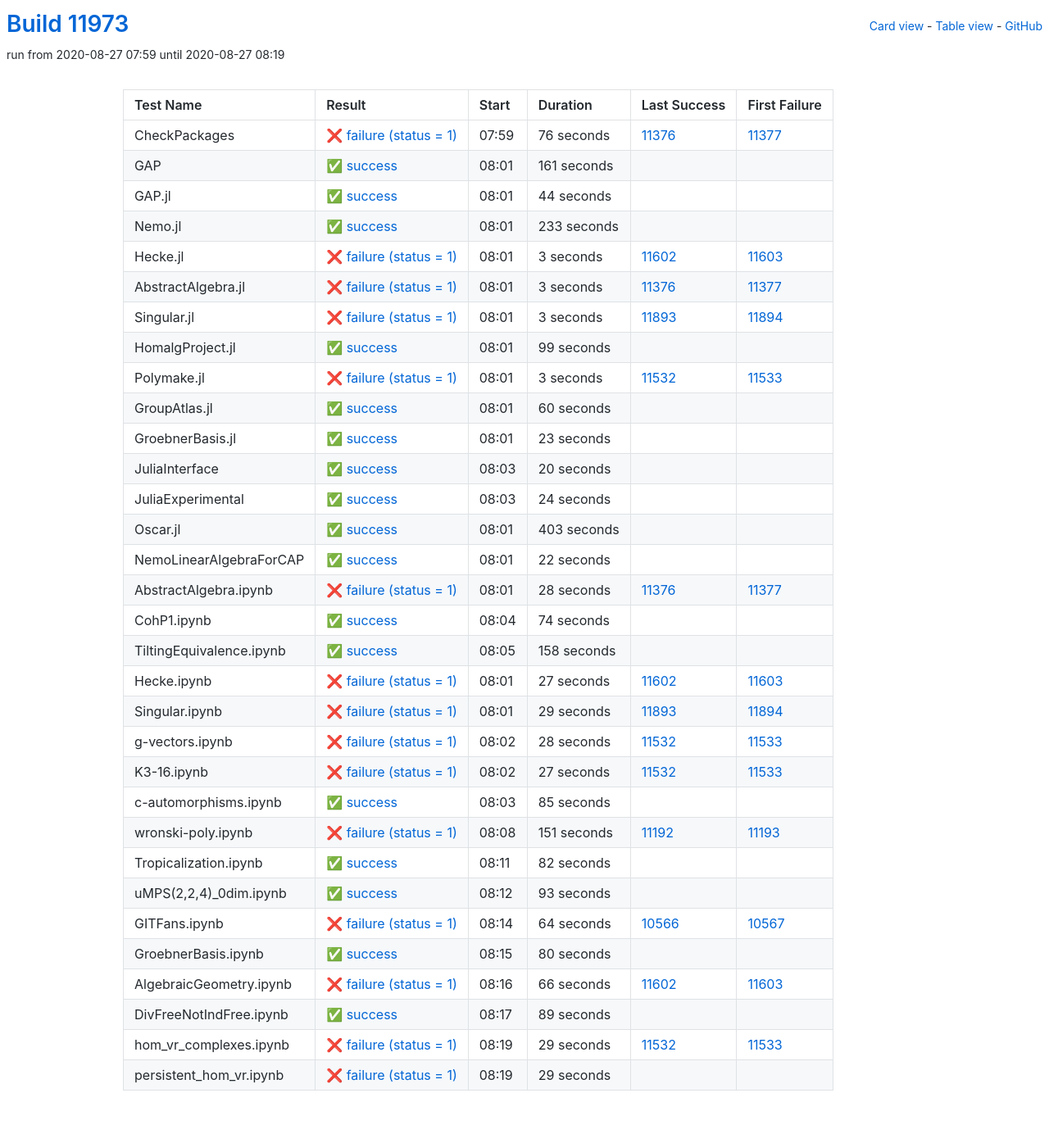
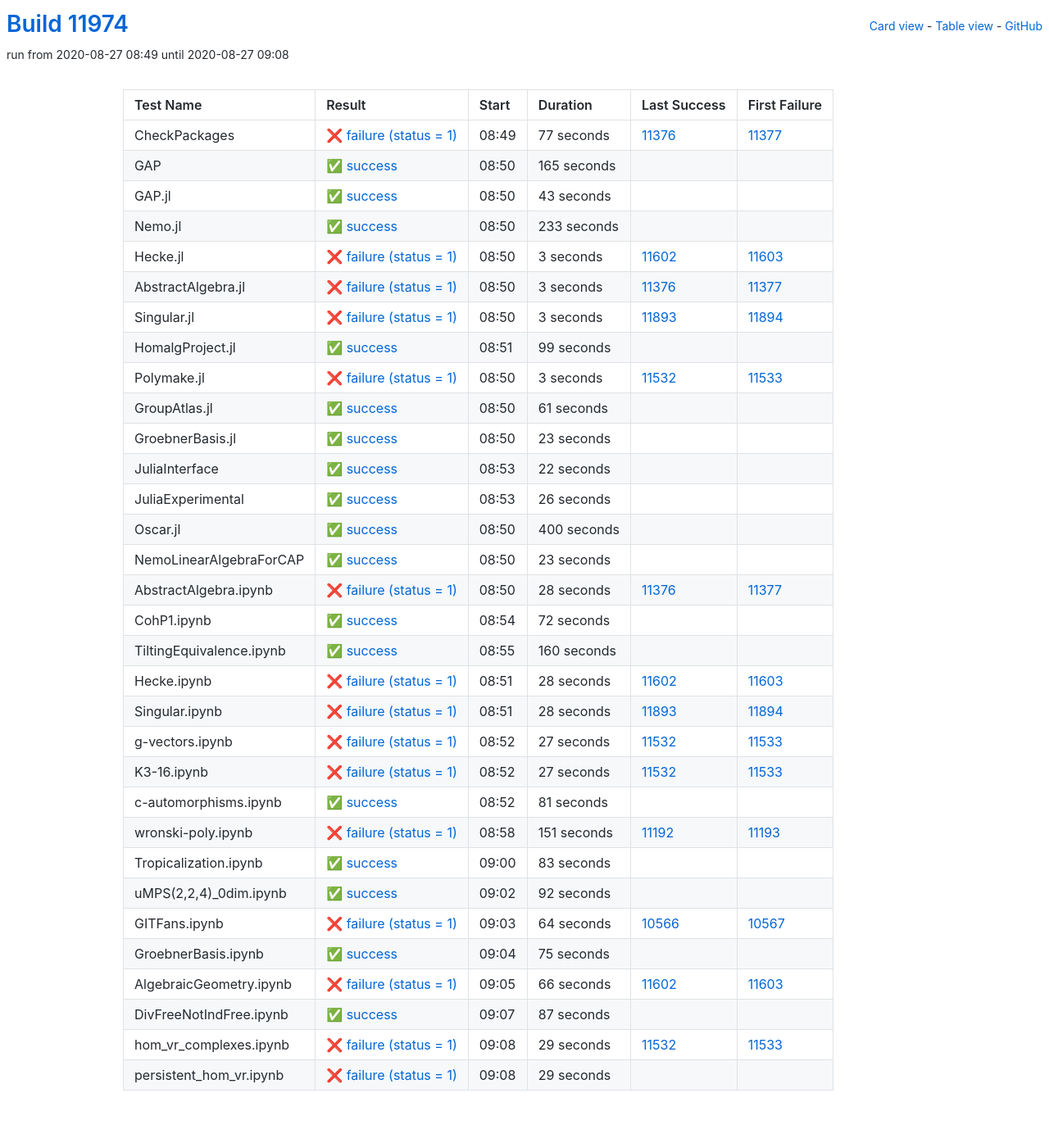
Before and after one commit to oscar-system/oscar-ci-status, a Jekyll site: the page built from table.html, in a window 1280 px wide. Shown: the whole page at 82% size. Built offline with Jekyll 4.4.1, drawn with Linux system fonts in a browser that asks for light colours.

Commit message:
Build #11974

```diff
--- a/_data/ci.yml
+++ b/_data/ci.yml
@@ -1,6 +1,6 @@
 ---
-build: 11973
-build_url: https://oscarci.mathematik.uni-kl.de/job/oscar/11973/
+build: 11974
+build_url: https://oscarci.mathematik.uni-kl.de/job/oscar/11974/
 job: oscar
 organization: oscar-system
 repo: oscar-ci-status
@@ -8,44 +8,44 @@
 tests:
 - name: CheckPackages
   id: checkpackages
-  log: https://oscarci.mathematik.uni-kl.de/job/oscar/11973/artifact/logs/build-11973/CheckPackages.log
-  start: 2020-08-27 07:59
+  log: https://oscarci.mathematik.uni-kl.de/job/oscar/11974/artifact/logs/build-11974/CheckPackages.log
+  start: 2020-08-27 08:49
   success: false
   exitcode: 1
   status: failure
-  duration: 76
+  duration: 77
   last_success: 11376
   last_success_url: https://oscarci.mathematik.uni-kl.de/job/oscar/11376/
   first_failure: 11377
   first_failure_url: https://oscarci.mathematik.uni-kl.de/job/oscar/11377/
 - name: GAP
   id: gap
-  log: https://oscarci.mathematik.uni-kl.de/job/oscar/11973/artifact/logs/build-11973/GAP.log
-  start: 2020-08-27 08:01
+  log: https://oscarci.mathematik.uni-kl.de/job/oscar/11974/artifact/logs/build-11974/GAP.log
+  start: 2020-08-27 08:50
   success: true
   exitcode: 0
   status: success
-  duration: 161
+  duration: 165
   last_success: false
   last_success_url:
   first_failure: false
   first_failure_url:
 - name: GAP.jl
   id: gap-jl
-  log: https://oscarci.mathematik.uni-kl.de/job/oscar/11973/artifact/logs/build-11973/GAP.jl.log
-  start: 2020-08-27 08:01
+  log: https://oscarci.mathematik.uni-kl.de/job/oscar/11974/artifact/logs/build-11974/GAP.jl.log
+  start: 2020-08-27 08:50
   success: true
   exitcode: 0
   status: success
-  duration: 44
+  duration: 43
   last_success: false
   last_success_url:
   first_failure: false
   first_failure_url:
 - name: Nemo.jl
   id: nemo-jl
-  log: https://oscarci.mathematik.uni-kl.de/job/oscar/11973/artifact/logs/build-11973/Nemo.jl.log
-  start: 2020-08-27 08:01
+  log: https://oscarci.mathematik.uni-kl.de/job/oscar/11974/artifact/logs/build-11974/Nemo.jl.log
+  start: 2020-08-27 08:50
   success: true
   exitcode: 0
   status: success
@@ -56,8 +56,8 @@
   first_failure_url:
 - name: Hecke.jl
   id: hecke-jl
-  log: https://oscarci.mathematik.uni-kl.de/job/oscar/11973/artifact/logs/build-11973/Hecke.jl.log
-  start: 2020-08-27 08:01
+  log: https://oscarci.mathematik.uni-kl.de/job/oscar/11974/artifact/logs/build-11974/Hecke.jl.log
+  start: 2020-08-27 08:50
   success: false
   exitcode: 1
   status: failure
@@ -68,8 +68,8 @@
   first_failure_url: https://oscarci.mathematik.uni-kl.de/job/oscar/11603/
 - name: AbstractAlgebra.jl
   id: abstractalgebra-jl
-  log: https://oscarci.mathematik.uni-kl.de/job/oscar/11973/artifact/logs/build-11973/AbstractAlgebra.jl.log
-  start: 2020-08-27 08:01
+  log: https://oscarci.mathematik.uni-kl.de/job/oscar/11974/artifact/logs/build-11974/AbstractAlgebra.jl.log
+  start: 2020-08-27 08:50
   success: false
   exitcode: 1
   status: failure
@@ -80,8 +80,8 @@
   first_failure_url: https://oscarci.mathematik.uni-kl.de/job/oscar/11377/
 - name: Singular.jl
   id: singular-jl
-  log: https://oscarci.mathematik.uni-kl.de/job/oscar/11973/artifact/logs/build-11973/Singular.jl.log
-  start: 2020-08-27 08:01
+  log: https://oscarci.mathematik.uni-kl.de/job/oscar/11974/artifact/logs/build-11974/Singular.jl.log
+  start: 2020-08-27 08:50
   success: false
   exitcode: 1
   status: failure
@@ -92,8 +92,8 @@
   first_failure_url: https://oscarci.mathematik.uni-kl.de/job/oscar/11894/
 - name: HomalgProject.jl
   id: homalgproject-jl
-  log: https://oscarci.mathematik.uni-kl.de/job/oscar/11973/artifact/logs/build-11973/HomalgProject.jl.log
-  start: 2020-08-27 08:01
+  log: https://oscarci.mathematik.uni-kl.de/job/oscar/11974/artifact/logs/build-11974/HomalgProject.jl.log
+  start: 2020-08-27 08:51
   success: true
   exitcode: 0
   status: success
@@ -104,8 +104,8 @@
   first_failure_url:
 - name: Polymake.jl
   id: polymake-jl
-  log: https://oscarci.mathematik.uni-kl.de/job/oscar/11973/artifact/logs/build-11973/Polymake.jl.log
-  start: 2020-08-27 08:01
+  log: https://oscarci.mathematik.uni-kl.de/job/oscar/11974/artifact/logs/build-11974/Polymake.jl.log
+  start: 2020-08-27 08:50
   success: false
   exitcode: 1
   status: failure
@@ -116,20 +116,20 @@
   first_failure_url: https://oscarci.mathematik.uni-kl.de/job/oscar/11533/
 - name: GroupAtlas.jl
   id: groupatlas-jl
-  log: https://oscarci.mathematik.uni-kl.de/job/oscar/11973/artifact/logs/build-11973/GroupAtlas.jl.log
-  start: 2020-08-27 08:01
+  log: https://oscarci.mathematik.uni-kl.de/job/oscar/11974/artifact/logs/build-11974/GroupAtlas.jl.log
+  start: 2020-08-27 08:50
   success: true
   exitcode: 0
   status: success
-  duration: 60
+  duration: 61
   last_success: false
   last_success_url:
   first_failure: false
   first_failure_url:
 - name: GroebnerBasis.jl
   id: groebnerbasis-jl
-  log: https://oscarci.mathematik.uni-kl.de/job/oscar/11973/artifact/logs/build-11973/GroebnerBasis.jl.log
-  start: 2020-08-27 08:01
+  log: https://oscarci.mathematik.uni-kl.de/job/oscar/11974/artifact/logs/build-11974/GroebnerBasis.jl.log
+  start: 2020-08-27 08:50
   success: true
   exitcode: 0
   status: success
@@ -140,44 +140,8 @@
   first_failure_url:
 - name: JuliaInterface
   id: juliainterface
-  log: https://oscarci.mathematik.uni-kl.de/job/oscar/11973/artifact/logs/build-11973/JuliaInterface.log
-  start: 2020-08-27 08:03
-  success: true
-  exitcode: 0
-  status: success
-  duration: 20
-  last_success: false
-  last_success_url:
-  first_failure: false
-  first_failure_url:
-- name: JuliaExperimental
-  id: juliaexperimental
-  log: https://oscarci.mathematik.uni-kl.de/job/oscar/11973/artifact/logs/build-11973/JuliaExperimental.log
-  start: 2020-08-27 08:03
-  success: true
-  exitcode: 0
-  status: success
-  duration: 24
-  last_success: false
-  last_success_url:
-  first_failure: false
-  first_failure_url:
-- name: Oscar.jl
-  id: oscar-jl
-  log: https://oscarci.mathematik.uni-kl.de/job/oscar/11973/artifact/logs/build-11973/Oscar.jl.log
-  start: 2020-08-27 08:01
-  success: true
-  exitcode: 0
-  status: success
-  duration: 403
-  last_success: false
-  last_success_url:
-  first_failure: false
-  first_failure_url:
-- name: NemoLinearAlgebraForCAP
-  id: nemolinearalgebraforcap
-  log: https://oscarci.mathematik.uni-kl.de/job/oscar/11973/artifact/logs/build-11973/NemoLinearAlgebraForCAP.log
-  start: 2020-08-27 08:01
+  log: https://oscarci.mathematik.uni-kl.de/job/oscar/11974/artifact/logs/build-11974/JuliaInterface.log
+  start: 2020-08-27 08:53
   success: true
   exitcode: 0
   status: success
@@ -186,10 +150,46 @@
   last_success_url:
   first_failure: false
   first_failure_url:
+- name: JuliaExperimental
+  id: juliaexperimental
+  log: https://oscarci.mathematik.uni-kl.de/job/oscar/11974/artifact/logs/build-11974/JuliaExperimental.log
+  start: 2020-08-27 08:53
+  success: true
+  exitcode: 0
+  status: success
+  duration: 26
+  last_success: false
+  last_success_url:
+  first_failure: false
+  first_failure_url:
+- name: Oscar.jl
+  id: oscar-jl
+  log: https://oscarci.mathematik.uni-kl.de/job/oscar/11974/artifact/logs/build-11974/Oscar.jl.log
+  start: 2020-08-27 08:50
+  success: true
+  exitcode: 0
+  status: success
+  duration: 400
+  last_success: false
+  last_success_url:
+  first_failure: false
+  first_failure_url:
+- name: NemoLinearAlgebraForCAP
+  id: nemolinearalgebraforcap
+  log: https://oscarci.mathematik.uni-kl.de/job/oscar/11974/artifact/logs/build-11974/NemoLinearAlgebraForCAP.log
+  start: 2020-08-27 08:50
+  success: true
+  exitcode: 0
+  status: success
+  duration: 23
+  last_success: false
+  last_success_url:
+  first_failure: false
+  first_failure_url:
 - name: AbstractAlgebra.ipynb
   id: abstractalgebra-ipynb
-  log: https://oscarci.mathematik.uni-kl.de/job/oscar/11973/artifact/logs/build-11973/AbstractAlgebra.ipynb.log
-  start: 2020-08-27 08:01
+  log: https://oscarci.mathematik.uni-kl.de/job/oscar/11974/artifact/logs/build-11974/AbstractAlgebra.ipynb.log
+  start: 2020-08-27 08:50
   success: false
   exitcode: 1
   status: failure
@@ -200,68 +200,68 @@
   first_failure_url: https://oscarci.mathematik.uni-kl.de/job/oscar/11377/
 - name: CohP1.ipynb
   id: cohp1-ipynb
-  log: https://oscarci.mathematik.uni-kl.de/job/oscar/11973/artifact/logs/build-11973/CohP1.ipynb.log
-  start: 2020-08-27 08:04
+  log: https://oscarci.mathematik.uni-kl.de/job/oscar/11974/artifact/logs/build-11974/CohP1.ipynb.log
+  start: 2020-08-27 08:54
   success: true
   exitcode: 0
   status: success
-  duration: 74
+  duration: 72
   last_success: false
   last_success_url:
   first_failure: false
   first_failure_url:
 - name: TiltingEquivalence.ipynb
   id: tiltingequivalence-ipynb
-  log: https://oscarci.mathematik.uni-kl.de/job/oscar/11973/artifact/logs/build-11973/TiltingEquivalence.ipynb.log
-  start: 2020-08-27 08:05
+  log: https://oscarci.mathematik.uni-kl.de/job/oscar/11974/artifact/logs/build-11974/TiltingEquivalence.ipynb.log
+  start: 2020-08-27 08:55
   success: true
   exitcode: 0
   status: success
-  duration: 158
+  duration: 160
   last_success: false
   last_success_url:
   first_failure: false
   first_failure_url:
 - name: Hecke.ipynb
   id: hecke-ipynb
-  log: https://oscarci.mathematik.uni-kl.de/job/oscar/11973/artifact/logs/build-11973/Hecke.ipynb.log
-  start: 2020-08-27 08:01
+  log: https://oscarci.mathematik.uni-kl.de/job/oscar/11974/artifact/logs/build-11974/Hecke.ipynb.log
+  start: 2020-08-27 08:51
   success: false
   exitcode: 1
   status: failure
-  duration: 27
+  duration: 28
   last_success: 11602
   last_success_url: https://oscarci.mathematik.uni-kl.de/job/oscar/11602/
   first_failure: 11603
   first_failure_url: https://oscarci.mathematik.uni-kl.de/job/oscar/11603/
 - name: Singular.ipynb
   id: singular-ipynb
-  log: https://oscarci.mathematik.uni-kl.de/job/oscar/11973/artifact/logs/build-11973/Singular.ipynb.log
-  start: 2020-08-27 08:01
+  log: https://oscarci.mathematik.uni-kl.de/job/oscar/11974/artifact/logs/build-11974/Singular.ipynb.log
+  start: 2020-08-27 08:51
   success: false
   exitcode: 1
   status: failure
-  duration: 29
+  duration: 28
   last_success: 11893
   last_success_url: https://oscarci.mathematik.uni-kl.de/job/oscar/11893/
   first_failure: 11894
   first_failure_url: https://oscarci.mathematik.uni-kl.de/job/oscar/11894/
 - name: g-vectors.ipynb
   id: g-vectors-ipynb
-  log: https://oscarci.mathematik.uni-kl.de/job/oscar/11973/artifact/logs/build-11973/g-vectors.ipynb.log
-  start: 2020-08-27 08:02
+  log: https://oscarci.mathematik.uni-kl.de/job/oscar/11974/artifact/logs/build-11974/g-vectors.ipynb.log
+  start: 2020-08-27 08:52
   success: false
   exitcode: 1
   status: failure
-  duration: 28
+  duration: 27
   last_success: 11532
   last_success_url: https://oscarci.mathematik.uni-kl.de/job/oscar/11532/
   first_failure: 11533
   first_failure_url: https://oscarci.mathematik.uni-kl.de/job/oscar/11533/
 - name: K3-16.ipynb
   id: k3-16-ipynb
-  log: https://oscarci.mathematik.uni-kl.de/job/oscar/11973/artifact/logs/build-11973/K3-16.ipynb.log
-  start: 2020-08-27 08:02
+  log: https://oscarci.mathematik.uni-kl.de/job/oscar/11974/artifact/logs/build-11974/K3-16.ipynb.log
+  start: 2020-08-27 08:52
   success: false
   exitcode: 1
   status: failure
@@ -272,20 +272,20 @@
   first_failure_url: https://oscarci.mathematik.uni-kl.de/job/oscar/11533/
 - name: c-automorphisms.ipynb
   id: c-automorphisms-ipynb
-  log: https://oscarci.mathematik.uni-kl.de/job/oscar/11973/artifact/logs/build-11973/c-automorphisms.ipynb.log
-  start: 2020-08-27 08:03
+  log: https://oscarci.mathematik.uni-kl.de/job/oscar/11974/artifact/logs/build-11974/c-automorphisms.ipynb.log
+  start: 2020-08-27 08:52
   success: true
   exitcode: 0
   status: success
-  duration: 85
+  duration: 81
   last_success: false
   last_success_url:
   first_failure: false
   first_failure_url:
 - name: wronski-poly.ipynb
   id: wronski-poly-ipynb
-  log: https://oscarci.mathematik.uni-kl.de/job/oscar/11973/artifact/logs/build-11973/wronski-poly.ipynb.log
-  start: 2020-08-27 08:08
+  log: https://oscarci.mathematik.uni-kl.de/job/oscar/11974/artifact/logs/build-11974/wronski-poly.ipynb.log
+  start: 2020-08-27 08:58
   success: false
   exitcode: 1
   status: failure
@@ -296,32 +296,32 @@
   first_failure_url: https://oscarci.mathematik.uni-kl.de/job/oscar/11193/
 - name: Tropicalization.ipynb
   id: tropicalization-ipynb
-  log: https://oscarci.mathematik.uni-kl.de/job/oscar/11973/artifact/logs/build-11973/Tropicalization.ipynb.log
-  start: 2020-08-27 08:11
+  log: https://oscarci.mathematik.uni-kl.de/job/oscar/11974/artifact/logs/build-11974/Tropicalization.ipynb.log
+  start: 2020-08-27 09:00
   success: true
   exitcode: 0
   status: success
-  duration: 82
+  duration: 83
   last_success: false
   last_success_url:
   first_failure: false
   first_failure_url:
 - name: uMPS(2,2,4)_0dim.ipynb
   id: umps-2-2-4-0dim-ipynb
-  log: https://oscarci.mathematik.uni-kl.de/job/oscar/11973/artifact/logs/build-11973/uMPS-2-2-4-_0dim.ipynb.log
-  start: 2020-08-27 08:12
+  log: https://oscarci.mathematik.uni-kl.de/job/oscar/11974/artifact/logs/build-11974/uMPS-2-2-4-_0dim.ipynb.log
+  start: 2020-08-27 09:02
   success: true
   exitcode: 0
   status: success
-  duration: 93
+  duration: 92
   last_success: false
   last_success_url:
   first_failure: false
   first_failure_url:
 - name: GITFans.ipynb
   id: gitfans-ipynb
-  log: https://oscarci.mathematik.uni-kl.de/job/oscar/11973/artifact/logs/build-11973/GITFans.ipynb.log
-  start: 2020-08-27 08:14
+  log: https://oscarci.mathematik.uni-kl.de/job/oscar/11974/artifact/logs/build-11974/GITFans.ipynb.log
+  start: 2020-08-27 09:03
   success: false
   exitcode: 1
   status: failure
@@ -332,20 +332,20 @@
   first_failure_url: https://oscarci.mathematik.uni-kl.de/job/oscar/10567/
 - name: GroebnerBasis.ipynb
   id: groebnerbasis-ipynb
-  log: https://oscarci.mathematik.uni-kl.de/job/oscar/11973/artifact/logs/build-11973/GroebnerBasis.ipynb.log
-  start: 2020-08-27 08:15
+  log: https://oscarci.mathematik.uni-kl.de/job/oscar/11974/artifact/logs/build-11974/GroebnerBasis.ipynb.log
+  start: 2020-08-27 09:04
   success: true
   exitcode: 0
   status: success
-  duration: 80
+  duration: 75
   last_success: false
   last_success_url:
   first_failure: false
   first_failure_url:
 - name: AlgebraicGeometry.ipynb
   id: algebraicgeometry-ipynb
-  log: https://oscarci.mathematik.uni-kl.de/job/oscar/11973/artifact/logs/build-11973/AlgebraicGeometry.ipynb.log
-  start: 2020-08-27 08:16
+  log: https://oscarci.mathematik.uni-kl.de/job/oscar/11974/artifact/logs/build-11974/AlgebraicGeometry.ipynb.log
+  start: 2020-08-27 09:05
   success: false
   exitcode: 1
   status: failure
@@ -356,20 +356,20 @@
   first_failure_url: https://oscarci.mathematik.uni-kl.de/job/oscar/11603/
 - name: DivFreeNotIndFree.ipynb
   id: divfreenotindfree-ipynb
-  log: https://oscarci.mathematik.uni-kl.de/job/oscar/11973/artifact/logs/build-11973/DivFreeNotIndFree.ipynb.log
-  start: 2020-08-27 08:17
+  log: https://oscarci.mathematik.uni-kl.de/job/oscar/11974/artifact/logs/build-11974/DivFreeNotIndFree.ipynb.log
+  start: 2020-08-27 09:07
   success: true
   exitcode: 0
   status: success
-  duration: 89
+  duration: 87
   last_success: false
   last_success_url:
   first_failure: false
   first_failure_url:
 - name: hom_vr_complexes.ipynb
   id: hom-vr-complexes-ipynb
-  log: https://oscarci.mathematik.uni-kl.de/job/oscar/11973/artifact/logs/build-11973/hom_vr_complexes.ipynb.log
-  start: 2020-08-27 08:19
+  log: https://oscarci.mathematik.uni-kl.de/job/oscar/11974/artifact/logs/build-11974/hom_vr_complexes.ipynb.log
+  start: 2020-08-27 09:08
   success: false
   exitcode: 1
   status: failure
@@ -380,8 +380,8 @@
   first_failure_url: https://oscarci.mathematik.uni-kl.de/job/oscar/11533/
 - name: persistent_hom_vr.ipynb
   id: persistent-hom-vr-ipynb
-  log: https://oscarci.mathematik.uni-kl.de/job/oscar/11973/artifact/logs/build-11973/persistent_hom_vr.ipynb.log
-  start: 2020-08-27 08:19
+  log: https://oscarci.mathematik.uni-kl.de/job/oscar/11974/artifact/logs/build-11974/persistent_hom_vr.ipynb.log
+  start: 2020-08-27 09:08
   success: false
   exitcode: 1
   status: failure
```
Also changed, not shown: README.md.
